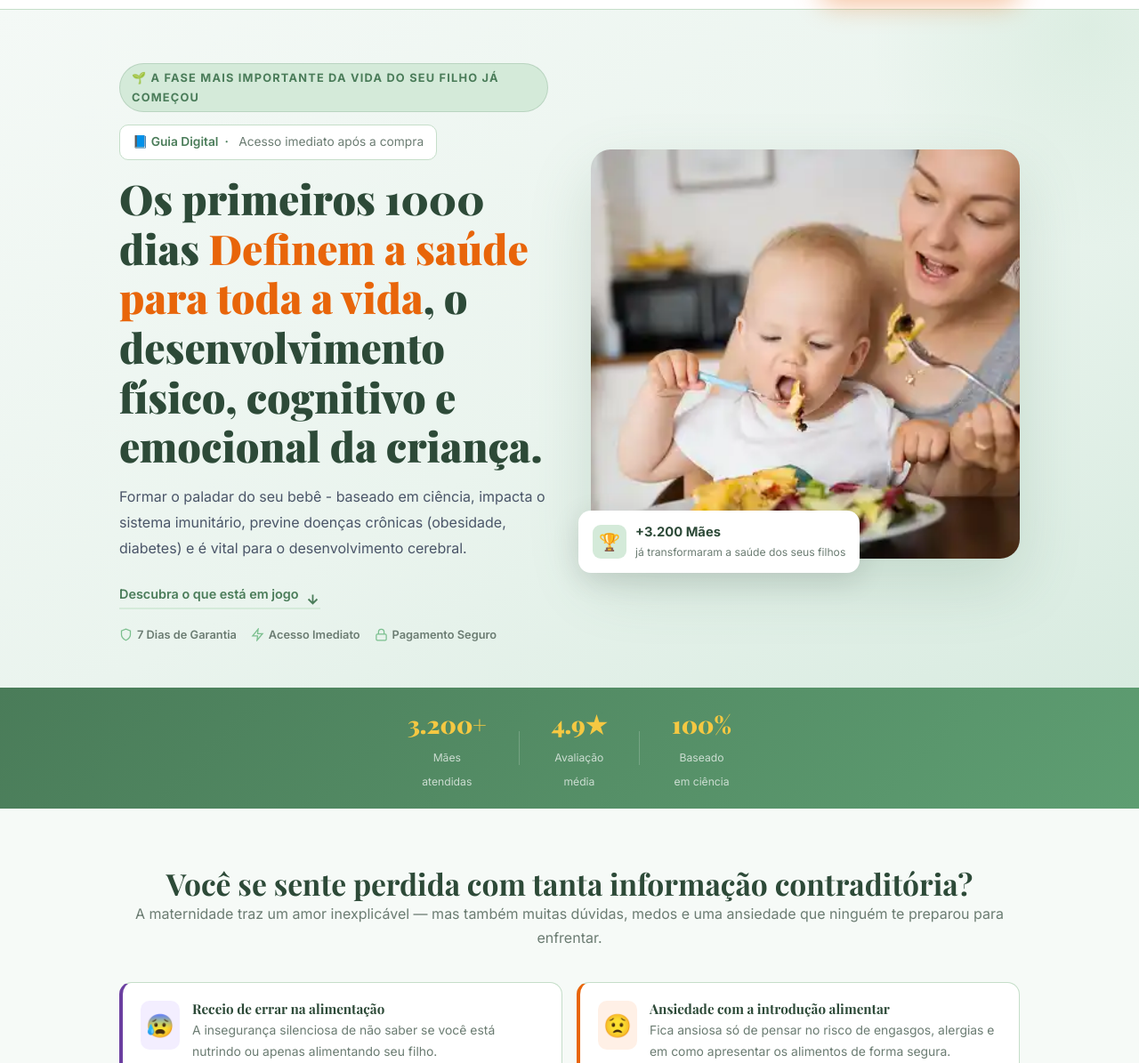
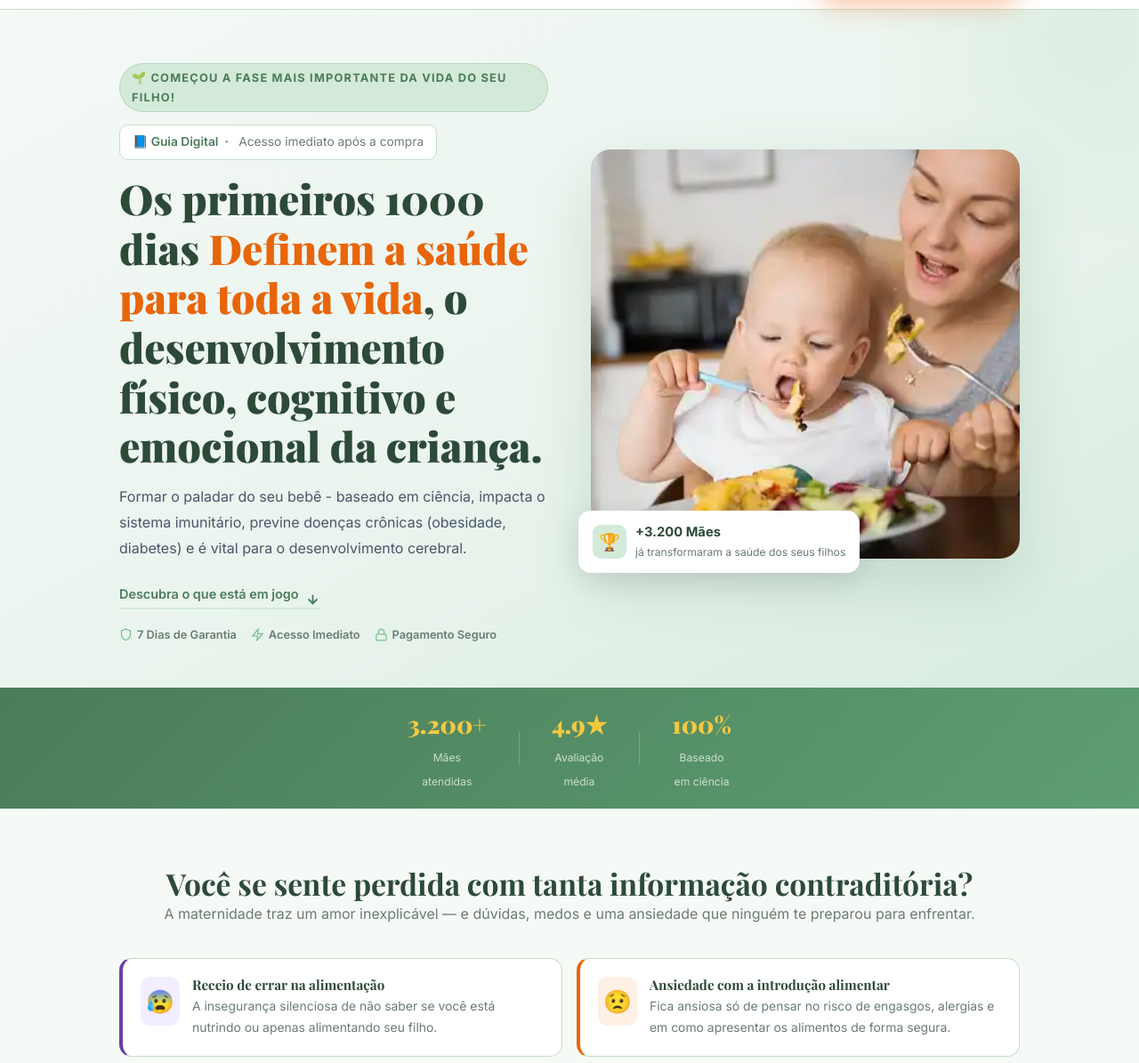
Before and after one commit to vkendrick/lp-jornada-1000, a website: page index.html in a window 1280 px wide. Shown: the part 105-1300 px from the top of the page at 89% size. Drawn offline with nearby package versions, Linux system fonts and the light colour scheme.

Commit message:
Revise hero and pain section text for clarity
Updated text for clarity and conciseness in various sections.

```diff
--- a/index.html
+++ b/index.html
@@ -432,7 +432,7 @@
   <div class="container">
     <div class="hero-grid">
       <div class="hero-content fade-up">
-        <span class="hero-tag">🌱 A fase mais importante da vida do seu filho já começou</span>
+        <span class="hero-tag">🌱 Começou a fase mais importante da vida do seu filho!</span>
         <div class="product-anchor">
           📘 Guia Digital &nbsp;·&nbsp; <span>Acesso imediato após a compra</span>
         </div>
@@ -483,7 +483,7 @@
   <div class="container">
     <div class="text-center fade-up">
       <h2>Você se sente perdida com tanta informação contraditória?</h2>
-      <p class="pain-subtitle">A maternidade traz um amor inexplicável — mas também muitas dúvidas, medos e uma ansiedade que ninguém te preparou para enfrentar.</p>
+      <p class="pain-subtitle">A maternidade traz um amor inexplicável — e dúvidas, medos e uma ansiedade que ninguém te preparou para enfrentar.</p>
     </div>
     <div class="pain-grid fade-up">
       <div class="pain-card" style="border-left:4px solid #6B3FA0"><div class="pain-icon" style="background:#F3EEFF;border-radius:10px;padding:6px">😰</div><div><h3>Receio de errar na alimentação</h3><p>A insegurança silenciosa de não saber se você está nutrindo ou apenas alimentando seu filho.</p></div></div>
@@ -513,7 +513,7 @@
           </span>
           <strong>Melina Malkan</strong>
         </div>
-        <div class="authority-credential">Nutricionista Materno-Infantil<br>Especialista<br>em Nutrição Infantil</div>
+        <div class="authority-credential">Nutricionista Materno-Infantil</div>
       </div>
       <div class="authority-content">
         <span class="authority-tag">Quem criou este guia</span>
@@ -560,7 +560,7 @@
         <div class="testimonial-stars">★★★★★</div>
         <p class="testimonial-text">"Estava completamente perdida na introdução alimentar. Com este guia, ganhei segurança e minha filha hoje come de tudo! Recomendo para todas as mães."</p>
         <div class="testimonial-author"><div class="testimonial-avatar">
-        <link rel="preload" as="image" href="images/mae1.webp" type="image/webp"  loading="lazy" width="20" height="20" decoding="async">
+        <link rel="preload" as="image" href="images/mae1.webp" type="image/webp"  width="20" height="20" >
         </div><div><div class="testimonial-name">Mariana S.</div><div class="testimonial-role">Mãe da Sofia, 1 ano — São Paulo, SP</div></div></div>
       </div>
       <div class="testimonial-card">
```
